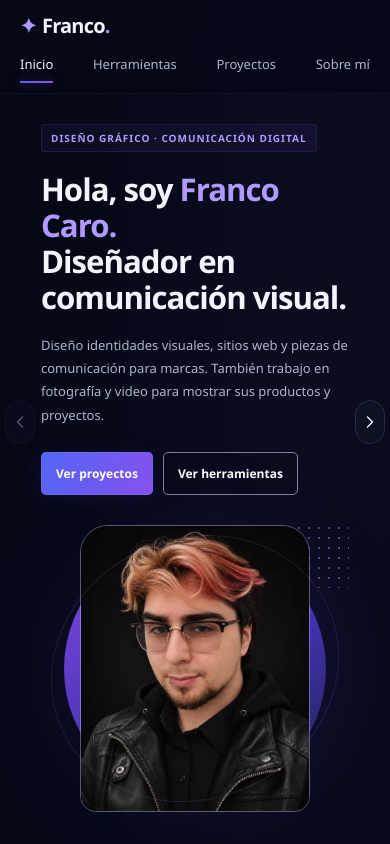
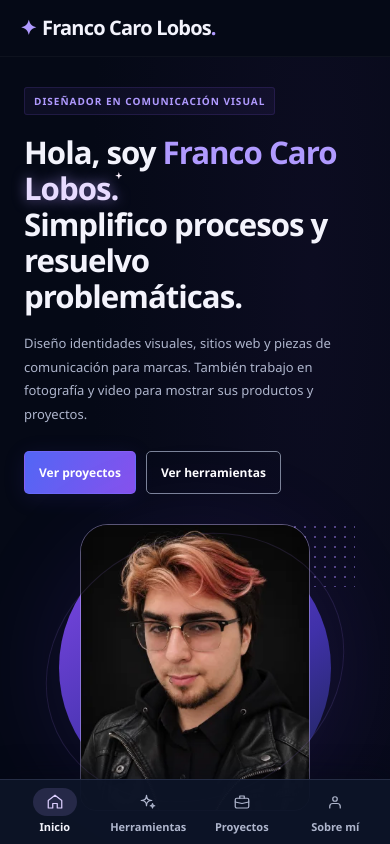
Before and after one commit to Lobywolf/Loby-Portfolio, a plain HTML site: page index.html in a window 390 px wide. Shown: the top 844 px of the page. Drawn offline with Linux system fonts and the light colour scheme.

Commit message:
Restore portfolio tagline and improve mobile navigation

```diff
--- a/Script.js
+++ b/Script.js
@@ -123,6 +123,34 @@ function navigateTo(target, focusHeading = true) {
     }
 }
 
+function setupTouchNavigation() {
+    const mobileLayout = window.matchMedia('(max-width: 760px)');
+    let start;
+
+    slider.addEventListener('touchstart', event => {
+        start = undefined;
+        if (!mobileLayout.matches || event.touches.length !== 1) return;
+        const touch = event.touches[0];
+        // Leave the edges available for the browser's back and forward gestures.
+        if (touch.clientX < 24 || touch.clientX > document.documentElement.clientWidth - 24) return;
+        start = { id: touch.identifier, x: touch.clientX, y: touch.clientY };
+    }, { passive: true });
+
+    slider.addEventListener('touchcancel', () => { start = undefined; }, { passive: true });
+    slider.addEventListener('touchend', event => {
+        const origin = start;
+        start = undefined;
+        if (!origin || event.touches.length) return;
+        const touch = Array.from(event.changedTouches).find(item => item.identifier === origin.id);
+        if (!touch) return;
+        const x = touch.clientX - origin.x;
+        const y = touch.clientY - origin.y;
+        if (Math.abs(x) < 60 || Math.abs(x) < Math.abs(y) * 1.5) return;
+        const next = screens[screens.indexOf(currentScreen) + (x < 0 ? 1 : -1)];
+        if (next) navigateTo(document.getElementById(next));
+    }, { passive: true });
+}
+
 function returnHome(target) {
     if (window.scrollY <= 1 || window.matchMedia('(prefers-reduced-motion: reduce)').matches) {
         return navigateTo(target);
@@ -170,6 +198,7 @@ categoryButtons.forEach(button => button.addEventListener('click', () => {
     adjustSliderHeight();
 }));
 setupKeyboard(document.querySelector('.category-tabs'));
+setupTouchNavigation();
 screenArrows.forEach(button => button.addEventListener('click', () => {
     const index = screens.indexOf(currentScreen) + Number(button.dataset.screenStep);
     const id = screens[index];
--- a/Style.css
+++ b/Style.css
@@ -37,6 +37,7 @@ header nav { max-width: 1200px; margin: auto; padding: 18px 48px; display: flex;
 .logo span { color: var(--accent); }
 .nav-links { position: relative; display: flex; gap: 30px; }
 .nav-links a { position: relative; padding-block: 8px; text-decoration: none; font-size: 13px; color: var(--muted); }
+.nav-icon { display: none; }
 .nav-links a:hover, .nav-links a[aria-current] { color: var(--ink); }
 .nav-links a[aria-current]::after, .js .nav-links::after { content: ''; position: absolute; height: 2px; background: var(--gradient); box-shadow: 0 0 10px #8752ed77; pointer-events: none; }
 .nav-links a[aria-current]::after { bottom: 0; left: 0; right: 0; }
@@ -61,6 +62,23 @@ header nav { max-width: 1200px; margin: auto; padding: 18px 48px; display: flex;
 .hero-badge { display: inline-block; background: #8b5cf610; border: 1px solid #8b5cf626; padding: 5px 9px; border-radius: 3px; letter-spacing: 1px; }
 .hero h1 { font-size: clamp(34px, 4vw, 49px); line-height: 1.15; letter-spacing: -1.8px; margin: 20px 0 18px; }
 .hero h1 em { font-style: normal; color: var(--accent); }
+.surname { position: relative; display: inline-block; color: #e7dbff; text-shadow: 0 0 .4em #b09aff99; }
+.surname::after {
+    content: '';
+    position: absolute;
+    inset-block-start: .04em;
+    inset-inline-end: -.13em;
+    width: .23em;
+    aspect-ratio: 1;
+    background: #fff3ff;
+    clip-path: polygon(50% 0, 62% 38%, 100% 50%, 62% 62%, 50% 100%, 38% 62%, 0 50%, 38% 38%);
+    animation: surname-shine 2.4s ease-in-out 2;
+    pointer-events: none;
+}
+@keyframes surname-shine {
+    0%, 100% { transform: scale(.9); opacity: .8; }
+    50% { transform: scale(1.25); opacity: 1; }
+}
 .hero-copy > p { max-width: 490px; font-size: 14px; color: var(--muted); line-height: 1.8; }
 .hero-actions { display: flex; gap: 12px; flex-wrap: wrap; margin-top: 25px; }
 .btn { display: inline-flex; align-items: center; justify-content: center; gap: 24px; padding: 11px 18px; background: var(--gradient); color: #fff; text-decoration: none; border: 1px solid #8b75ff55; border-radius: 5px; font-size: 12px; font-weight: 600; box-shadow: 0 4px 22px #6044df20; }
@@ -147,16 +165,44 @@ h4 { font-size: 17px; font-weight: 600; }
     .shortcut-grid, .tool-grid { grid-template-columns: repeat(2, minmax(0, 1fr)); }
 }
 @media(max-width:760px) {
+    html { scroll-padding-bottom: calc(76px + env(safe-area-inset-bottom, 0px)); }
+    body { padding-bottom: calc(68px + env(safe-area-inset-bottom, 0px)); }
     .page-width { padding-inline: 24px; }
-    .js .tab-panel, .js .site-footer .page-width { padding-inline: 41px; }
+    header { backdrop-filter: none; background: #050916; padding-top: env(safe-area-inset-top, 0px); }
     header nav { padding: 16px 24px; }
     .logo { font-size: 20px; }
     .logo::before { font-size: 20px; margin-right: 6px; }
-    .nav-links { gap: 18px; }
-    .nav-links a { font-size: 12px; }
+    .nav-links {
+        position: fixed;
+        inset: auto 0 0;
+        display: grid;
+        grid-template-columns: repeat(4, minmax(0, 1fr));
+        gap: 0;
+        padding: 4px max(8px, env(safe-area-inset-right, 0px)) calc(4px + env(safe-area-inset-bottom, 0px)) max(8px, env(safe-area-inset-left, 0px));
+        background: #0d1427f5;
+        border-top: 1px solid var(--line);
+        box-shadow: 0 -8px 24px #05091660;
+    }
+    .nav-links a {
+        display: grid;
+        grid-template-rows: 28px auto;
+        justify-items: center;
+        align-content: center;
+        gap: 2px;
+        min-height: 56px;
+        padding-block: 4px;
+        font-size: .6875rem;
+        font-weight: 650;
+        text-align: center;
+    }
+    .nav-links a:focus-visible { outline-offset: -3px; border-radius: 8px; }
+    .nav-links a[aria-current]::after, .js .nav-links::after { display: none; }
+    .nav-icon { display: grid; place-items: center; width: 44px; border-radius: 999px; }
+    .nav-icon .interface-icon { width: 18px; height: 18px; }
+    .nav-links a[aria-current] .nav-icon { background: #b09aff29; color: #ddcfff; }
     .nav-cta { display: none; }
-    .screen-arrow { width: 30px; height: 44px; }
-    .screen-arrow:focus-visible { outline-offset: 2px; }
+    .js .screen-navigation { display: none; }
+    .js .slider-container { touch-action: pan-y pinch-zoom; }
     .hero { padding-top: 30px; }
     .hero-layout { grid-template-columns: 1.2fr .8fr; gap: 16px; min-height: 380px; }
     .hero h1 { font-size: 35px; letter-spacing: -1px; }
@@ -170,9 +216,7 @@ h4 { font-size: 17px; font-weight: 600; }
     .about { padding-block: 30px; }
 }
 @media(max-width:540px) {
-    header nav { flex-wrap: wrap; gap: 4px 12px; padding: 10px 20px; }
-    .nav-links { width: 100%; justify-content: space-between; flex-wrap: wrap; gap: 0 10px; }
-    .nav-links a { font-size: .8125rem; }
+    header nav { padding: 12px 20px; }
     .hero-layout { grid-template-columns: 1fr; min-height: auto; }
     .hero-visual { width: min(100%, 320px); min-height: 0; justify-self: center; padding-block: 14px; }
     .portrait-frame { width: min(78%, 230px); }
@@ -188,6 +232,7 @@ h4 { font-size: 17px; font-weight: 600; }
 }
 @media(prefers-reduced-motion:reduce) {
     html { scroll-behavior: auto; }
+    .surname::after { animation: none; }
     .js :is(.slider-wrapper, .category-track), .js .nav-links::after { transition: none; }
     .shortcut-card { transition: none; }
 }
--- a/index.html
+++ b/index.html
@@ -2,14 +2,15 @@
 <html lang="es">
 <head>
 <meta charset="UTF-8">
-<meta name="viewport" content="width=device-width, initial-scale=1.0">
-<meta name="description" content="Portafolio de Franco Caro, diseñador en comunicación visual. Proyectos de identidad, comunicación digital, diseño web y producción audiovisual.">
-<title>Franco Caro | Diseño y comunicación visual</title>
-<link rel="stylesheet" href="Style.css?v=portafolio-2">
-<script src="Script.js?v=portafolio-2" defer></script>
+<meta name="viewport" content="width=device-width, initial-scale=1.0, viewport-fit=cover">
+<meta name="description" content="Portafolio de Franco Caro Lobos, diseñador en comunicación visual. Proyectos de identidad, comunicación digital, diseño web y producción audiovisual.">
+<title>Franco Caro Lobos | Diseño y comunicación visual</title>
+<link rel="stylesheet" href="Style.css?v=portafolio-3">
+<script src="Script.js?v=portafolio-3" defer></script>
 </head>
 <body>
 <svg class="icon-library" xmlns="http://www.w3.org/2000/svg" width="0" height="0" aria-hidden="true" focusable="false">
+<symbol id="icon-home" viewBox="0 0 24 24"><path d="m3 10 9-7 9 7v10h-6v-6H9v6H3z"/></symbol>
 <symbol id="icon-mail" viewBox="0 0 24 24"><rect x="3" y="5" width="18" height="14" rx="2"/><path d="m3 7 9 6 9-6"/></symbol>
 <symbol id="icon-pen" viewBox="0 0 24 24"><path d="m14 6 4 4M4 20l4.5-1 11-11a2.8 2.8 0 0 0-4-4l-11 11L4 20Z"/></symbol>
 <symbol id="icon-file" viewBox="0 0 24 24"><path d="M6 3h8l4 4v14H6zM14 3v5h4M9 12h6m-6 4h6"/></symbol>
@@ -31,13 +32,13 @@
 <a class="skip-link" href="#contenido">Saltar al contenido</a>
 <header>
 <nav aria-label="Navegación principal">
-<a class="logo" href="#inicio">Franco<span>.</span>
+<a class="logo" href="#inicio">Franco Caro Lobos<span>.</span>
 </a>
 <div class="nav-links">
-<a href="#inicio" aria-current="location">Inicio</a>
-<a href="#herramientas">Herramientas</a>
-<a href="#proyectos">Proyectos</a>
-<a href="#trayectoria">Sobre mí</a>
+<a href="#inicio" aria-current="location"><span class="nav-icon" aria-hidden="true"><svg class="interface-icon" focusable="false"><use href="#icon-home"/></svg></span><span>Inicio</span></a>
+<a href="#herramientas"><span class="nav-icon" aria-hidden="true"><svg class="interface-icon" focusable="false"><use href="#icon-spark"/></svg></span><span>Herramientas</span></a>
+<a href="#proyectos"><span class="nav-icon" aria-hidden="true"><svg class="interface-icon" focusable="false"><use href="#icon-briefcase"/></svg></span><span>Proyectos</span></a>
+<a href="#trayectoria"><span class="nav-icon" aria-hidden="true"><svg class="interface-icon" focusable="false"><use href="#icon-user"/></svg></span><span>Sobre mí</span></a>
 </div>
 <a class="nav-cta" href="#proyectos">Ver proyectos <span aria-hidden="true">↗</span></a>
 </nav>
@@ -49,14 +50,14 @@
 <main id="contenido" class="slider-container" tabindex="-1"><div class="slider-wrapper"><section class="hero page-width tab-panel" id="inicio" aria-labelledby="hero-title">
 <div class="hero-layout">
 <div class="hero-copy">
-<span class="eyebrow hero-badge">Diseño gráfico · Comunicación digital</span>
-<h1 id="hero-title">Hola, soy <em>Franco Caro.</em><br>Diseñador en comunicación visual.</h1>
+<span class="eyebrow hero-badge">Diseñador en comunicación visual</span>
+<h1 id="hero-title">Hola, soy <em>Franco Caro <span class="surname">Lobos.</span></em><br>Simplifico procesos y resuelvo problemáticas.</h1>
 <p>Diseño identidades visuales, sitios web y piezas de comunicación para marcas. También trabajo en fotografía y video para mostrar sus productos y proyectos.</p>
 <div class="hero-actions"><a class="btn" href="#proyectos">Ver proyectos</a><a class="btn btn-secondary" href="#herramientas">Ver herramientas</a></div>
 </div>
 <div class="hero-visual">
 <div class="portrait-orbit" aria-hidden="true"></div>
-<img class="portrait-frame" src="img/retrato-franco-320.webp" srcset="img/retrato-franco-320.webp 320w, img/retrato-franco-640.webp 640w" sizes="(max-width: 540px) 230px, (max-width: 760px) 240px, 300px" alt="Retrato de Franco" width="640" height="800">
+<img class="portrait-frame" src="img/retrato-franco-320.webp" srcset="img/retrato-franco-320.webp 320w, img/retrato-franco-640.webp 640w" sizes="(max-width: 540px) 230px, (max-width: 760px) 240px, 300px" alt="Retrato de Franco Caro Lobos" width="640" height="800">
 </div>
 </div>
 <section class="work-shortcuts" aria-labelledby="shortcuts-title">
@@ -698,7 +699,7 @@
 <div class="page-width">
 <div class="footer-content">
 <div class="footer-brand">
-<a class="logo" href="#inicio">Franco<span>.</span>
+<a class="logo" href="#inicio">Franco Caro Lobos<span>.</span>
 </a>
 <p>Diseño gráfico y comunicación digital</p>
 </div>
@@ -709,7 +710,7 @@
 </nav>
 </div>
 <div class="footer-bottom">
-<small>© Franco Caro</small>
+<small>© Franco Caro Lobos</small>
 <a href="#inicio" data-smooth-home>Volver al inicio</a>
 </div>
 </div>
```
